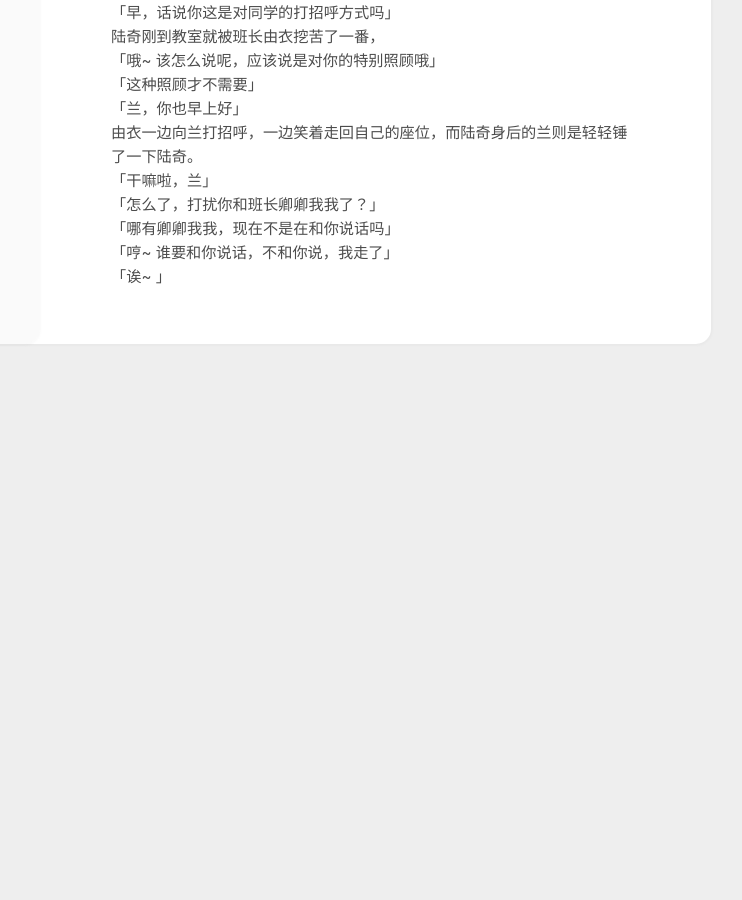
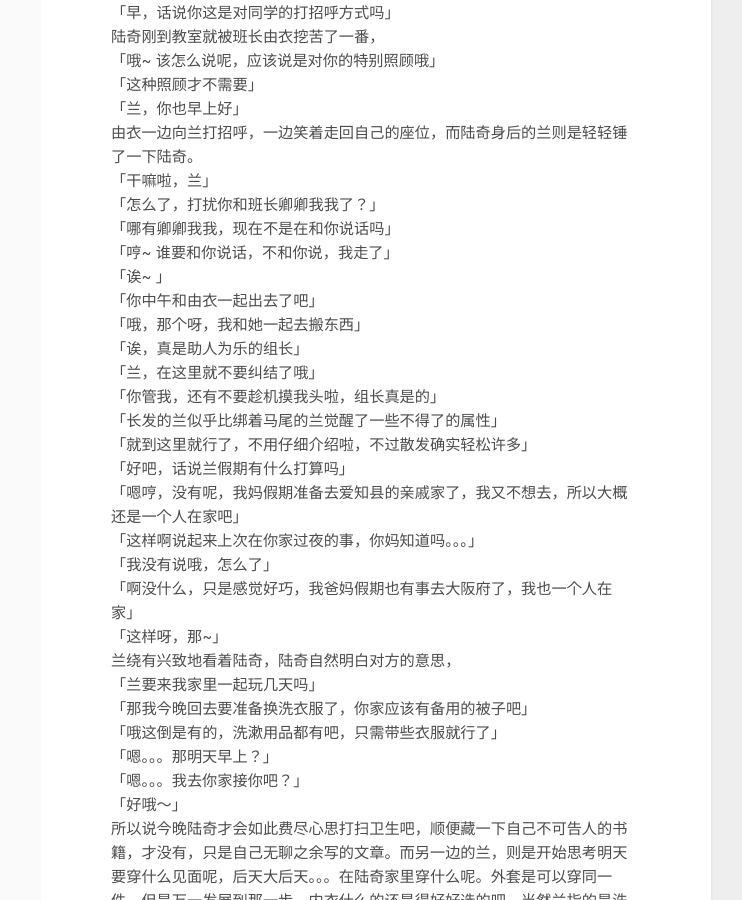
Before and after one commit to latalealice/latalealice.github.io, a Jekyll site: the page built from _posts/2021-12-20-第一次还请多关照.md, in a window 1280 px wide and 900 px high, scrolled down 803 px. Shown: the whole window, without its empty margins (409-1151 px from the left). Built offline with Jekyll 4.4.1, drawn with Linux system fonts in a browser that asks for light colours; before the commit the page ends 1208 px from its top, so only the background shows below that; some of the changed text lies outside the part shown.

Commit message:
Update 2021-12-20-第一次还请多关照.md

```diff
--- a/_posts/2021-12-20-第一次还请多关照.md
+++ b/_posts/2021-12-20-第一次还请多关照.md
@@ -28,3 +28,27 @@ title: 第一次还请多关照。
 「哪有卿卿我我，现在不是在和你说话吗」
 「哼~ 谁要和你说话，不和你说，我走了」
 「诶~ 」
+「你中午和由衣一起出去了吧」
+「哦，那个呀，我和她一起去搬东西」
+「诶，真是助人为乐的组长」
+「兰，在这里就不要纠结了哦」
+「你管我，还有不要趁机摸我头啦，组长真是的」
+「长发的兰似乎比绑着马尾的兰觉醒了一些不得了的属性」
+「就到这里就行了，不用仔细介绍啦，不过散发确实轻松许多」
+「好吧，话说兰假期有什么打算吗」
+「嗯哼，没有呢，我妈假期准备去爱知县的亲戚家了，我又不想去，所以大概还是一个人在家吧」
+「这样啊说起来上次在你家过夜的事，你妈知道吗。。。」
+「我没有说哦，怎么了」
+「啊没什么，只是感觉好巧，我爸妈假期也有事去大阪府了，我也一个人在家」
+「这样呀，那~」
+兰绕有兴致地看着陆奇，陆奇自然明白对方的意思，
+「兰要来我家里一起玩几天吗」
+「那我今晚回去要准备换洗衣服了，你家应该有备用的被子吧」
+「哦这倒是有的，洗漱用品都有吧，只需带些衣服就行了」
+「嗯。。。那明天早上？」
+「嗯。。。我去你家接你吧？」
+「好哦～」
+所以说今晚陆奇才会如此费尽心思打扫卫生吧，顺便藏一下自己不可告人的书籍，才没有，只是自己无聊之余写的文章。而另一边的兰，则是开始思考明天要穿什么见面呢，后天大后天。。。在陆奇家里穿什么呢。外套是可以穿同一件，但是万一发展到那一步，内衣什么的还是得好好选的吧，当然兰指的是洗完衣服拿出晾的时候被陆奇撞见。
+「早上好，兰醒了吗，我出发去接你了哦。」
+「早上好，已经在等你啦」
+两个人醒来后互发着line确认对方的情况
```
